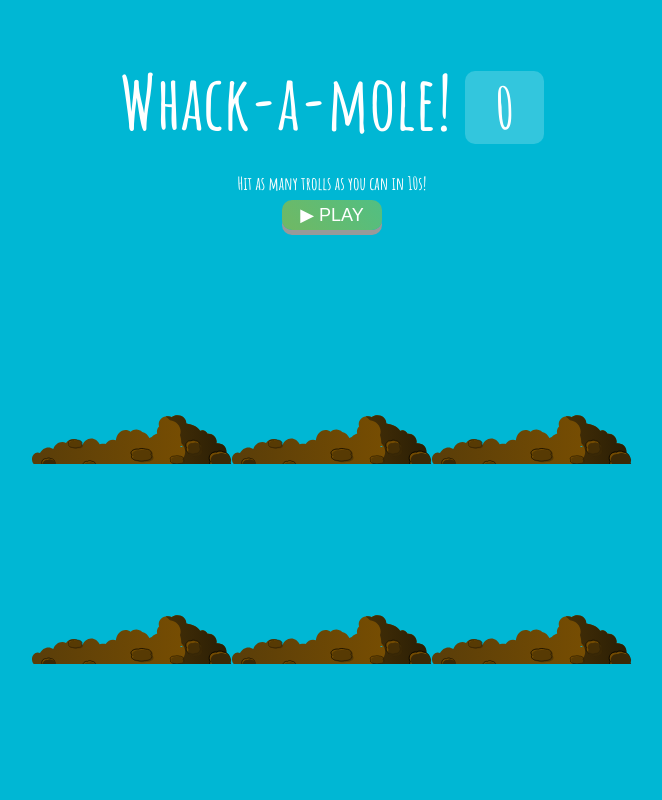
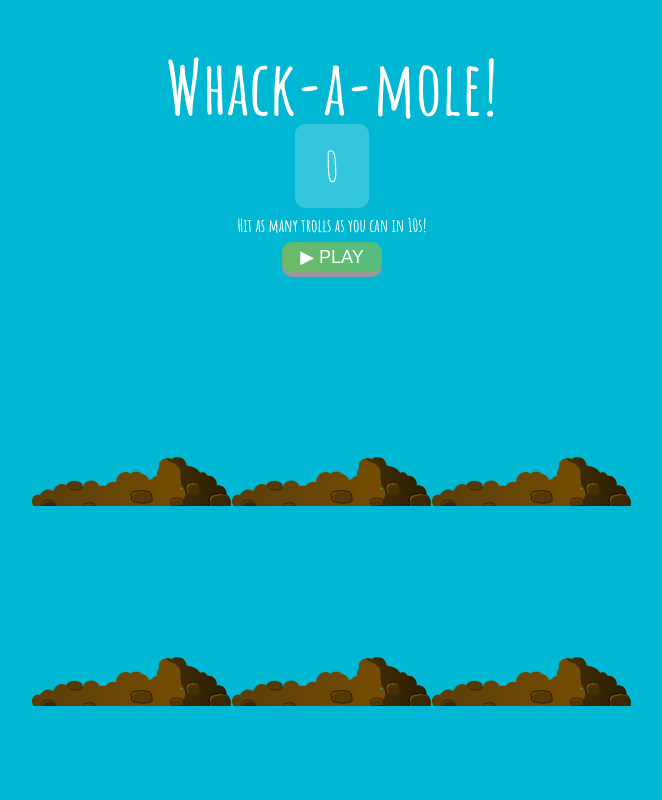
Before and after one commit to simpleyoungguy/WhackAMole, a plain HTML site: page index.html in a window 1280 px wide. Shown: the whole page, without its empty margins (308-970 px from the left). Drawn offline with Linux system fonts and the light colour scheme.

Commit message:
fixed score element resizing issue

```diff
--- a/index.html
+++ b/index.html
@@ -20,8 +20,9 @@
     <meta property="og:image:height" content="627" />
  </head>
  <body>
-    <h1>Whack-a-mole! <span class="score">0</span></h1>
-    <h2 class="desc">Hit as many trolls as you can in 10s!</h2>
+     <h1>Whack-a-mole!</h1>
+     <span class="score">0</span>
+     <h2 class="desc">Hit as many trolls as you can in 10s!</h2>
     <button onclick="startGame()">&#9654 PLAY</button>
     <h2 class="timesUp"></h2>
 
--- a/style.css
+++ b/style.css
@@ -23,11 +23,14 @@ h1 {
 }
 
 .score {
+    display: table;
+    margin: auto;
     background: rgba(255,255,255,0.2);
     padding: 0 3rem;
     line-height: 2;
-    font-size: calc(6vh + 1rem);
+    font-size: calc(4vh + 1rem);
     border-radius: 1rem;
+    color: white;
 }
 
 .game {
```
